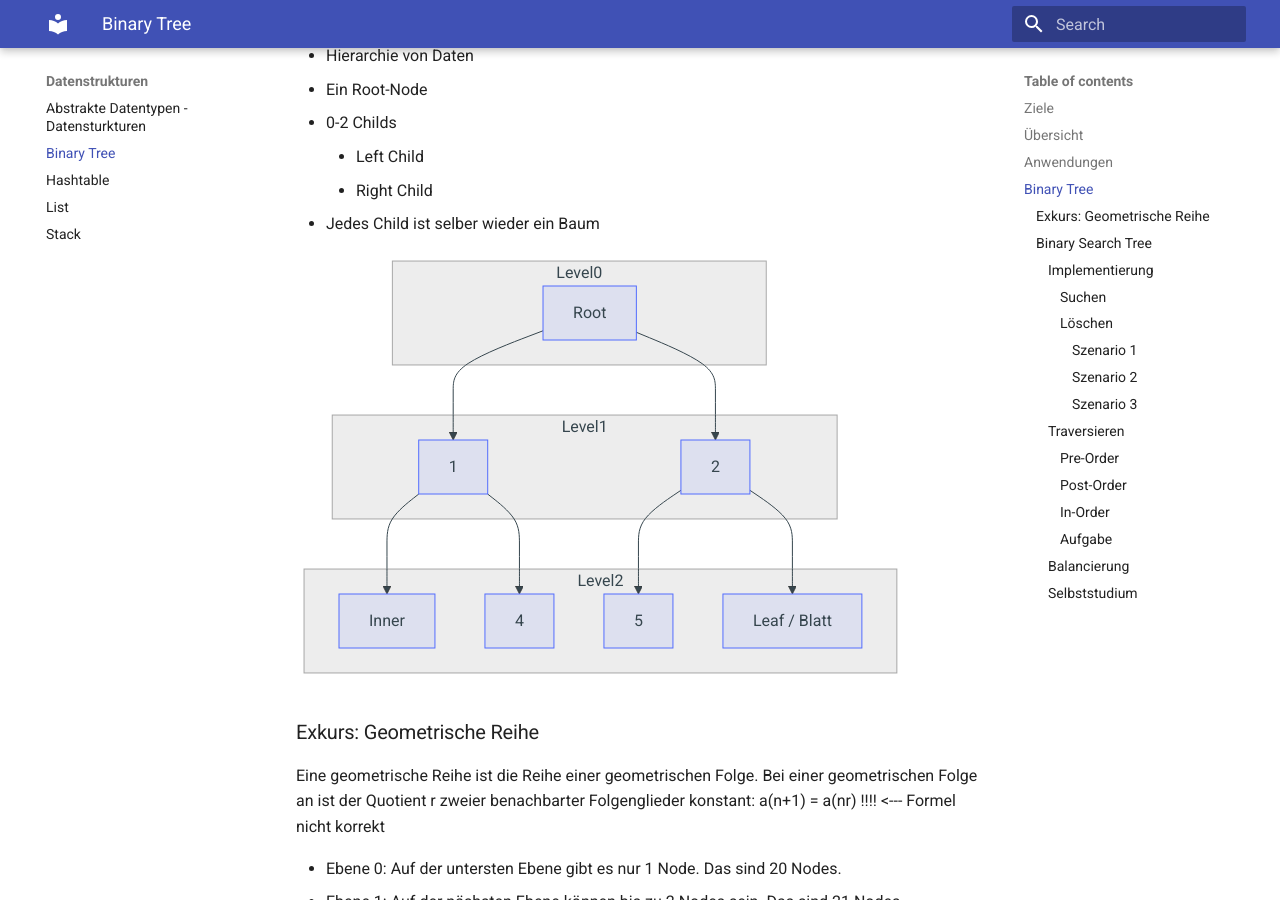
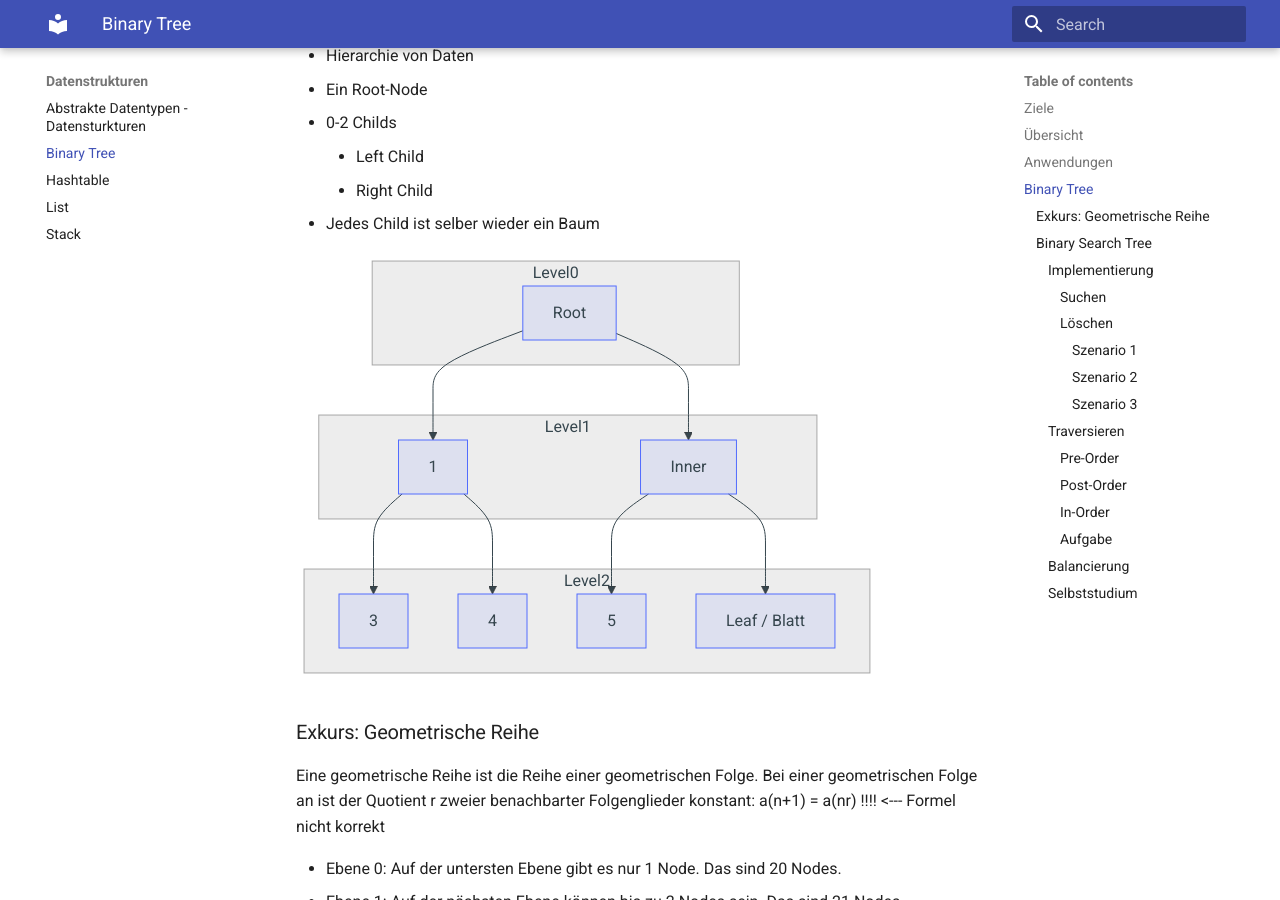
Before and after one commit to tsolenthaler/zbwAlgDs, an MkDocs documentation site: the page built from docs/datenstrukturen/binary-tree.md, in a window 1280 px wide and 900 px high, scrolled down 1433 px. Built offline with MkDocs 1.6.1 and Material for MkDocs 9.7.7, drawn with Linux system fonts in a browser that asks for light colours.

```diff
--- a/docs/datenstrukturen/binary-tree.md
+++ b/docs/datenstrukturen/binary-tree.md
@@ -51,10 +51,10 @@ flowchart TD
     end
     subgraph Level1
         0 --> 1
-        0 --> 2
+        0 --> 2[Inner]
     end
     subgraph Level2
-        1 --> 3[Inner]
+        1 --> 3
         1 --> 4
         2 --> 5
         2 --> 6[Leaf / Blatt]
```
